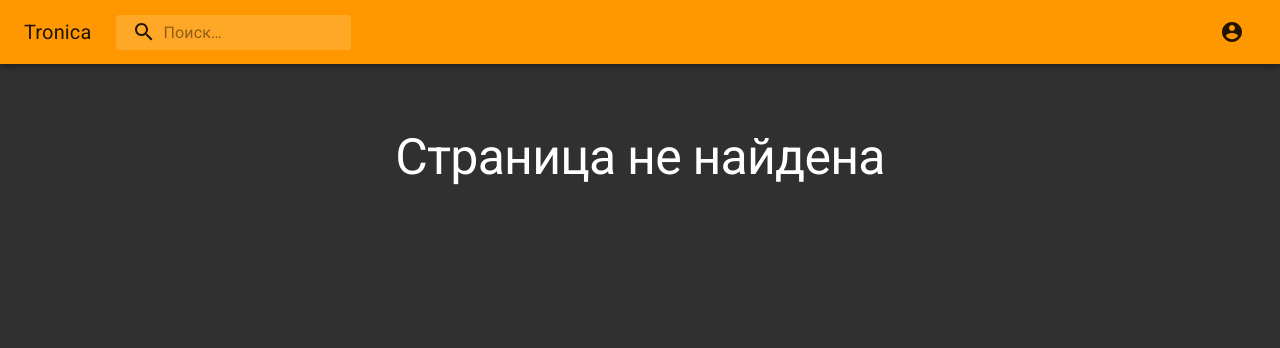
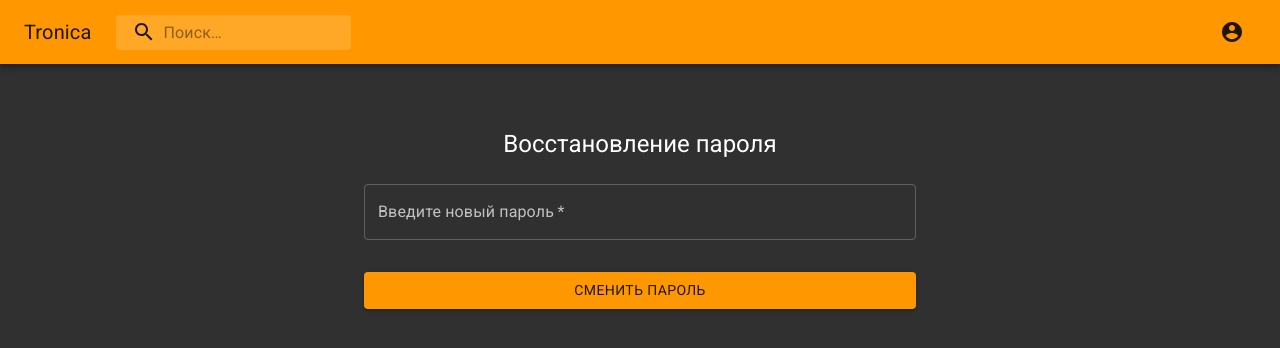
Before and after one commit to Makunika/video-hosting-front, a React (Create React App) app: page /reset in a window 1280 px wide. Shown: the top 348 px of the page. Built offline with nearby package versions, Linux system fonts and the light colour scheme; no server answers.

Commit message:
валидация полей и восстановление пароля

```diff
--- a/package.json
+++ b/package.json
@@ -13,6 +13,7 @@
     "notistack": "^1.0.2",
     "react": "^17.0.1",
     "react-dom": "^17.0.1",
+    "react-material-ui-form-validator": "^2.1.1",
     "react-router": "^5.2.0",
     "react-router-dom": "^5.2.0",
     "react-scripts": "4.0.1",
--- a/public/index.html
+++ b/public/index.html
@@ -27,6 +27,19 @@
         margin: 0;
         padding: 0;
       }
+      input:-webkit-autofill,
+      input:-webkit-autofill:hover,
+      input:-webkit-autofill:focus,
+      textarea:-webkit-autofill,
+      textarea:-webkit-autofill:hover,
+      textarea:-webkit-autofill:focus,
+      select:-webkit-autofill,
+      select:-webkit-autofill:hover,
+      select:-webkit-autofill:focus {
+        border: inherit;
+        -webkit-box-shadow: transparent;
+        background-color: transparent;
+      }
     </style>
   </body>
 </html>
--- a/src/App.js
+++ b/src/App.js
@@ -12,6 +12,8 @@ import AuthPage from "./view/Auth";
 import NotFound from "./view/404/NotFound";
 import {AuthProvider, useAuthState} from "./Context";
 import {SnackbarProvider} from "notistack";
+import {useHistory} from "react-router";
+import Reset from "./view/Reset";
 
 const theme = createMuiTheme({
   palette: {
@@ -38,6 +40,25 @@ const StyledContainer = withStyles({
 })(Container);
 
 
+function Routing() {
+    const userDetails = useAuthState();
+    const auth = userDetails.token !== '';
+
+    return (
+        <Switch>
+            <Route path="/video/:videoToken" children={<Video />} />
+            <Route exact path="/" children={<HomePage />} />
+            {
+                !auth && <Route path="/auth" children={<AuthPage />} />
+            }
+            {
+                !auth && <Route path="/reset" children={<Reset />} />
+            }
+            <Route children={<NotFound />} />
+        </Switch>
+    )
+}
+
 
 function App() {
 
@@ -47,12 +68,7 @@ function App() {
                 <SnackbarProvider maxSnack={3}>
                     <PrimarySearchAppBar />
                     <StyledContainer maxWidth="lg">
-                        <Switch>
-                            <Route path="/video/:videoToken" children={<Video />} />
-                            <Route exact path="/" children={<HomePage />} />
-                            <Route path="/auth" children={<AuthPage />} />
-                            <Route children={<NotFound />} />
-                        </Switch>
+                        <Routing />
                     </StyledContainer>
                 </SnackbarProvider>
             </ThemeProvider>
--- a/src/components/Auth/Register.js
+++ b/src/components/Auth/Register.js
@@ -1,19 +1,16 @@
-import React, {useRef} from 'react';
-import Avatar from '@material-ui/core/Avatar';
+import React, {useRef, useState} from 'react';
 import Button from '@material-ui/core/Button';
 import CssBaseline from '@material-ui/core/CssBaseline';
 import TextField from '@material-ui/core/TextField';
-import FormControlLabel from '@material-ui/core/FormControlLabel';
-import Checkbox from '@material-ui/core/Checkbox';
 import Link from '@material-ui/core/Link';
 import Grid from '@material-ui/core/Grid';
 import Box from '@material-ui/core/Box';
-import LockOutlinedIcon from '@material-ui/icons/LockOutlined';
 import Typography from '@material-ui/core/Typography';
 import { makeStyles } from '@material-ui/core/styles';
 import Container from '@material-ui/core/Container';
 import API from "../../utils/API";
 import {useSnackbar} from "notistack";
+import { ValidatorForm, TextValidator} from 'react-material-ui-form-validator';
 
 function Copyright() {
     return (
@@ -50,32 +47,43 @@ const useStyles = makeStyles((theme) => ({
 
 export default function Register(props) {
     const classes = useStyles();
-    const loginRef = useRef(null);
-    const emailRef = useRef(null);
-    const passwordRef = useRef(null);
     const { enqueueSnackbar } = useSnackbar();
+    const [formData, setFormData] = useState({
+        email: '',
+        password: '',
+        login: ''
+    })
+    const [loading, setLoading] = useState(false);
 
     const handleSignUp = () => {
+        setLoading(true);
         const data = {
-            username: loginRef.current.value,
-            email: emailRef.current.value,
-            password: passwordRef.current.value
+            username: formData.login,
+            email: formData.email,
+            password: formData.password
         }
-
-
-        //TODO: Проверка данных!!!!
-
         API
             .post('register', data)
             .then((res) => {
-                console.log(res.data);
+                setLoading(false);
                 enqueueSnackbar("Вы зарегистрированы!", { variant: 'success' });
                 props.handleLink();
             }, (error) => {
-                const response = error.response
-                enqueueSnackbar("Ошибка", { variant: 'error' });
-                console.log(response)
+                setLoading(false);
+                const response = error.response.data;
+                enqueueSnackbar(response.error, { variant: 'error' });
+                console.log(response);
             });
+    }
+
+    const handleChange = (event) => {
+        const formData1 = {
+            email: formData.email,
+            password: formData.password,
+            login: formData.login
+        };
+        formData1[event.target.name] = event.target.value;
+        setFormData(formData1);
     }
 
 
@@ -83,72 +91,53 @@ export default function Register(props) {
         <Container maxWidth="sm">
             <CssBaseline />
             <div className={classes.paper}>
-                <Avatar className={classes.avatar}>
-                    <LockOutlinedIcon />
-                </Avatar>
                 <Typography component="h1" variant="h5">
-                    Sign up
+                    Регистрация
                 </Typography>
-                <form className={classes.form} noValidate >
+                <ValidatorForm className={classes.form}
+                               onSubmit={handleSignUp}>
                     <Grid container spacing={2}>
-                        {/*<Grid item xs={12} sm={6}>*/}
-                        {/*    <TextField*/}
-                        {/*        autoComplete="fname"*/}
-                        {/*        name="firstName"*/}
-                        {/*        variant="outlined"*/}
-                        {/*        required*/}
-                        {/*        fullWidth*/}
-                        {/*        id="firstName"*/}
-                        {/*        label="First Name"*/}
-                        {/*        autoFocus*/}
-                        {/*    />*/}
-                        {/*</Grid>*/}
-                        {/*<Grid item xs={12} sm={6}>*/}
-                        {/*    <TextField*/}
-                        {/*        variant="outlined"*/}
-                        {/*        required*/}
-                        {/*        fullWidth*/}
-                        {/*        id="lastName"*/}
-                        {/*        label="Last Name"*/}
-                        {/*        name="lastName"*/}
-                        {/*        autoComplete="lname"*/}
-                        {/*    />*/}
-                        {/*</Grid>*/}
                         <Grid item xs={12}>
-                            <TextField
+                            <TextValidator
                                 variant="outlined"
-                                required
                                 fullWidth
-                                inputRef={loginRef}
-                                id="login"
+                                onChange={handleChange}
                                 label="Логин"
                                 name="login"
                                 autoComplete="username"
+                                validators={['required']}
+                                errorMessages={['Это поле обязательное']}
+                                value={formData.login}
+                                disabled={loading}
                             />
                         </Grid>
                         <Grid item xs={12}>
-                            <TextField
+                            <TextValidator
                                 variant="outlined"
-                                required
                                 fullWidth
-                                id="email"
-                                inputRef={emailRef}
+                                onChange={handleChange}
                                 label="Email"
                                 name="email"
                                 autoComplete="email"
+                                validators={['required', 'isEmail']}
+                                errorMessages={['Это поле обязательное', 'Неверный формат']}
+                                value={formData.email}
+                                disabled={loading}
                             />
                         </Grid>
                         <Grid item xs={12}>
-                            <TextField
+                            <TextValidator
                                 variant="outlined"
-                                required
                                 fullWidth
-                                inputRef={passwordRef}
+                                onChange={handleChange}
                                 name="password"
                                 label="Пароль"
                                 type="password"
-                                id="password"
                                 autoComplete="current-password"
+                                validators={['required']}
+                                errorMessages={['Это поле обязательное']}
+                                value={formData.password}
+                                disabled={loading}
                             />
                         </Grid>
                     </Grid>
@@ -156,8 +145,9 @@ export default function Register(props) {
                         fullWidth
                         variant="contained"
                         color="primary"
+                        type="submit"
+                        disabled={loading}
                         className={classes.submit}
-                        onClick={handleSignUp}
                     >
                         Зарегистрироваться
                     </Button>
@@ -168,7 +158,7 @@ export default function Register(props) {
                             </Link>
                         </Grid>
                     </Grid>
-                </form>
+                </ValidatorForm>
             </div>
             <Box mt={5}>
                 <Copyright />
--- a/src/view/Auth/index.js
+++ b/src/view/Auth/index.js
@@ -7,10 +7,7 @@ import {useAuthState} from "../../Context";
 
 function AuthPage() {
     const [login, setLogin] = useState(true);
-    const history = useHistory();
-    const userDetails = useAuthState();
-    const auth = userDetails.token !== '';
-    if (auth) history.push("/");
+
 
     function handleLink() {
         setLogin(!login);
--- /dev/null
+++ b/src/view/Reset/index.js
@@ -0,0 +1,95 @@
+import {useHistory, useLocation} from "react-router";
+import {makeStyles} from "@material-ui/core/styles";
+import {useSnackbar} from "notistack";
+import React, {useRef, useState} from "react";
+import Container from "@material-ui/core/Container";
+import CssBaseline from "@material-ui/core/CssBaseline";
+import Typography from "@material-ui/core/Typography";
+import TextField from "@material-ui/core/TextField";
+import Button from "@material-ui/core/Button";
+import API from "../../utils/API";
+
+const useStyles = makeStyles((theme) => ({
+    paper: {
+        marginTop: theme.spacing(8),
+        display: 'flex',
+        flexDirection: 'column',
+        alignItems: 'center',
+    },
+    form: {
+        width: '100%', // Fix IE 11 issue.
+        marginTop: theme.spacing(1),
+    },
+    submit: {
+        margin: theme.spacing(3, 0, 2),
+    },
+}));
+
+function useQuery() {
+    return new URLSearchParams(useLocation().search);
+}
+
+export default function Reset() {
+    const query = useQuery();
+    const { enqueueSnackbar } = useSnackbar();
+    const history = useHistory();
+    const classes = useStyles();
+    const passwordRef = useRef(null);
+    const [loading, setLoading] = useState(false)
+
+    const handleReset = () => {
+        setLoading(true);
+        const data = {
+            id: query.get("id"),
+            token: query.get("token"),
+            newPassword: passwordRef.current.value
+        }
+        API.put("/reset", data)
+            .then((data) => {
+                setLoading(false);
+                enqueueSnackbar("Пароль изменен", {variant: "success"});
+                history.push("/auth");
+            },
+                (error) => {
+                error = error.response;
+                enqueueSnackbar(error.error, {variant: "error"});
+                setLoading(false);
+            });
+    }
+
+    return (
+        <Container maxWidth="sm">
+            <CssBaseline />
+            <div className={classes.paper}>
+                <Typography component="h1" variant="h5">
+                    Восстановление пароля
+                </Typography>
+                <form className={classes.form} noValidate>
+                    <TextField
+                        variant="outlined"
+                        margin="normal"
+                        required
+                        fullWidth
+                        name="password"
+                        label="Введите новый пароль"
+                        type="password"
+                        id="password"
+                        autoComplete="current-password"
+                        disabled={loading}
+                        inputRef={passwordRef}
+                    />
+                    <Button
+                        fullWidth
+                        variant="contained"
+                        color="primary"
+                        className={classes.submit}
+                        onClick={handleReset}
+                        disabled={loading}
+                    >
+                        Сменить пароль
+                    </Button>
+                </form>
+            </div>
+        </Container>
+    )
+}
```
Also changed, not shown: src/components/Auth/Login.js (+30 -19 lines), 2 other files (tests, documents, lock files or other folders).
